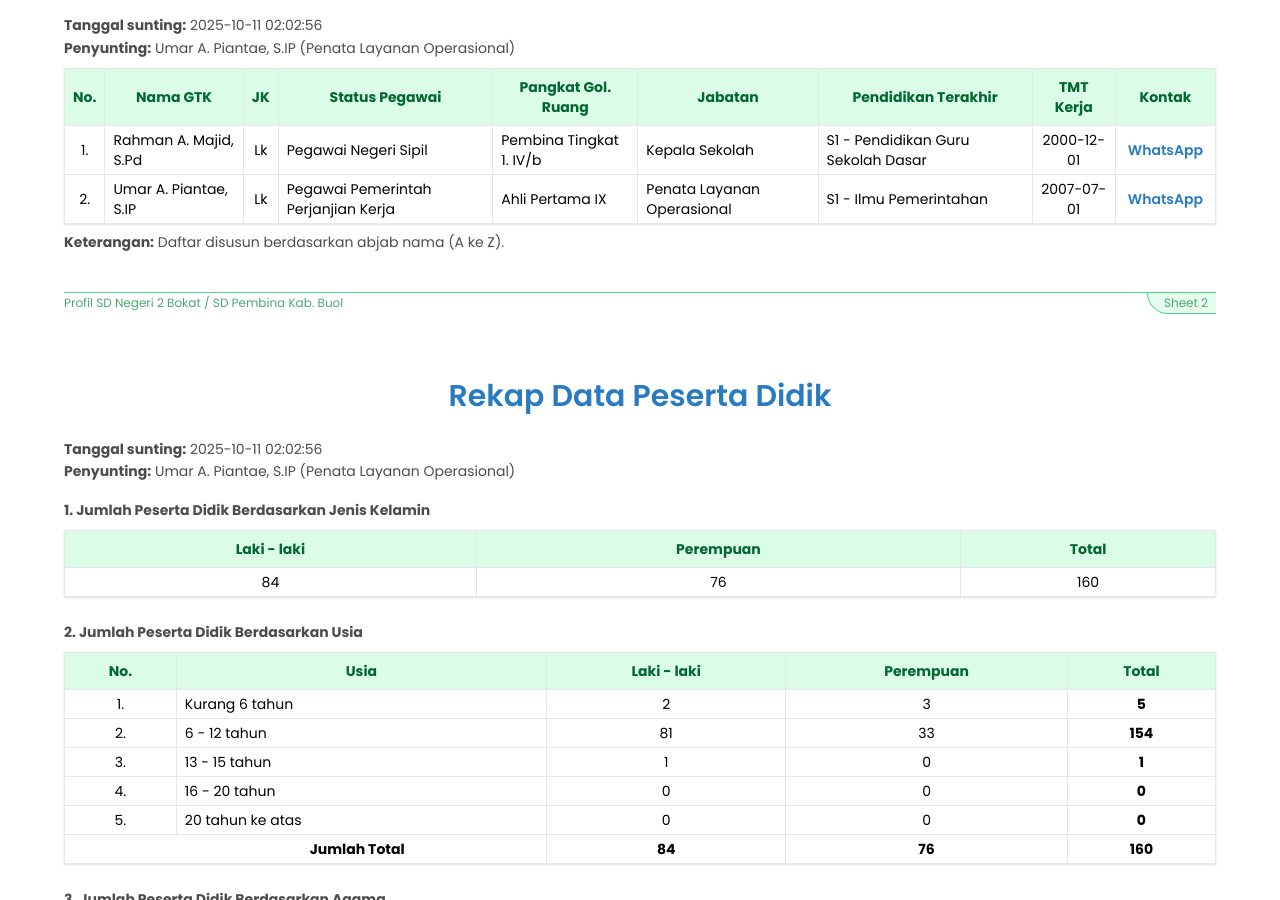
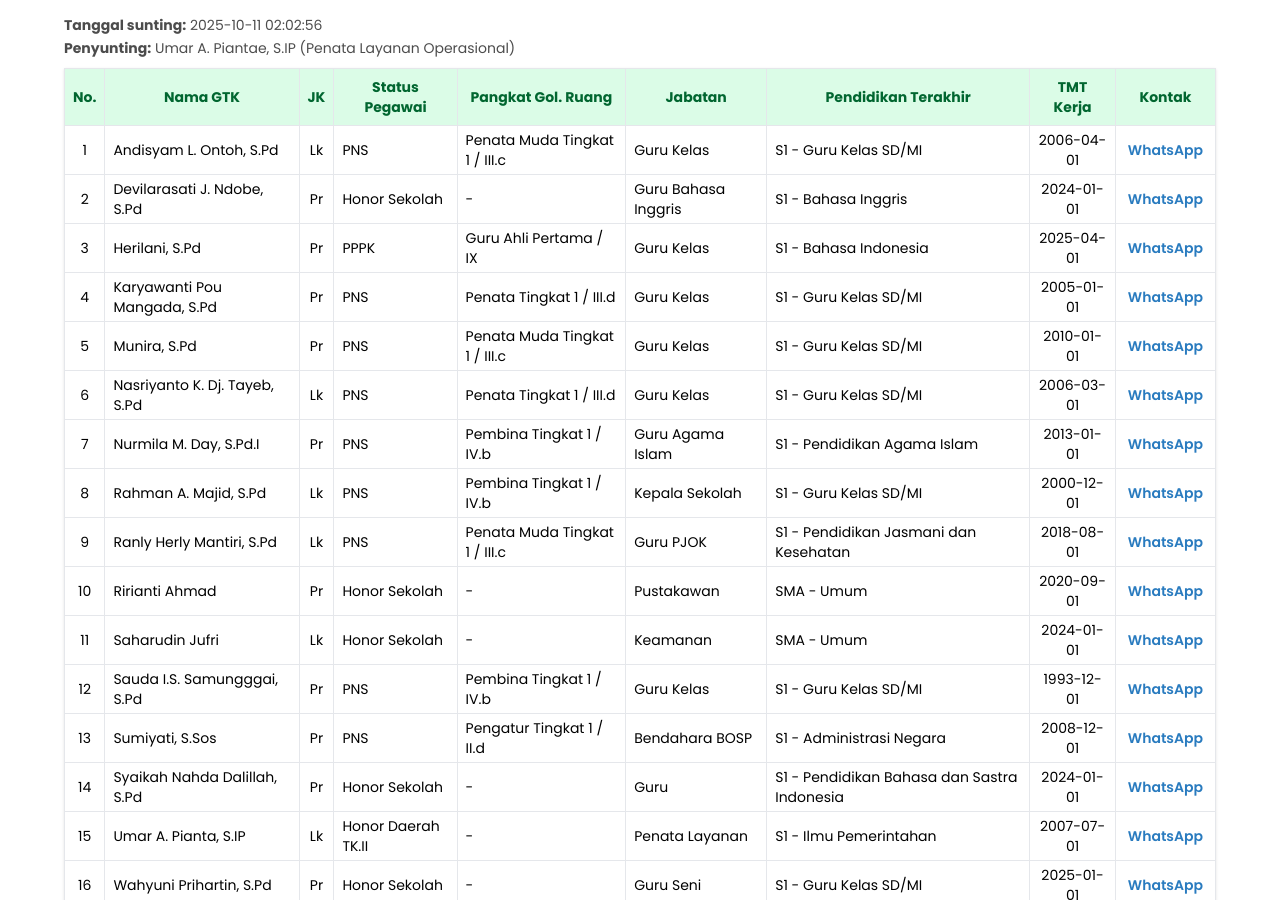
Before and after one commit to sdn2bokat/lanpeg, a Next.js app: page /tentang in a window 1280 px wide. Shown: the part 1900-2800 px from the top of the page. Built offline with nearby package versions, Linux system fonts and the light colour scheme.

Commit message:
Menambahkan api route YouTube dan revisi tampilan

```diff
--- /dev/null
+++ b/src/app/api/latest-youtube/route.ts
@@ -0,0 +1,13 @@
+import { NextResponse } from "next/server";
+
+export async function GET() {
+  try {
+    const res = await fetch(
+      "https://www.youtube.com/feeds/videos.xml?channel_id=UCgKG1VWZmZabSnBrjqdyZfQ"
+    );
+    const xml = await res.text();
+    return NextResponse.json({ xml });
+  } catch (error) {
+    return NextResponse.json({ error: "Gagal mengambil feed" }, { status: 500 });
+  }
+}
--- a/src/app/components/Home/Tentang/DataGTK/index.tsx
+++ b/src/app/components/Home/Tentang/DataGTK/index.tsx
@@ -3,7 +3,196 @@
 import { useState } from "react";
 
 const DataGTK = () => {
-    const [expanded, setExpanded] = useState(false);
+     const data = [
+  {
+    no: 1,
+    nama: "Andisyam L. Ontoh, S.Pd",
+    jk: "Lk",
+    statusPegawai: "PNS",
+    pangkat: "Penata Muda Tingkat 1 / III.c",
+    jabatan: "Guru Kelas",
+    pendidikan: "S1 - Guru Kelas SD/MI",
+    tmtKerja: "2006-04-01",
+    kontak: "/page/maintenance",
+  },
+  {
+    no: 2,
+    nama: "Devilarasati J. Ndobe, S.Pd",
+    jk: "Pr",
+    statusPegawai: "Honor Sekolah",
+    pangkat: "-",
+    jabatan: "Guru Bahasa Inggris",
+    pendidikan: "S1 - Bahasa Inggris",
+    tmtKerja: "2024-01-01",
+    kontak: "/page/maintenance",
+  },
+  {
+    no: 3,
+    nama: "Herilani, S.Pd",
+    jk: "Pr",
+    statusPegawai: "PPPK",
+    pangkat: "Guru Ahli Pertama / IX",
+    jabatan: "Guru Kelas",
+    pendidikan: "S1 - Bahasa Indonesia",
+    tmtKerja: "2025-04-01",
+    kontak: "/page/maintenance",
+  },
+  {
+    no: 4,
+    nama: "Karyawanti Pou Mangada, S.Pd",
+    jk: "Pr",
+    statusPegawai: "PNS",
+    pangkat: "Penata Tingkat 1 / III.d",
+    jabatan: "Guru Kelas",
+    pendidikan: "S1 - Guru Kelas SD/MI",
+    tmtKerja: "2005-01-01",
+    kontak: "/page/maintenance",
+  },
+  {
+    no: 5,
+    nama: "Munira, S.Pd",
+    jk: "Pr",
+    statusPegawai: "PNS",
+    pangkat: "Penata Muda Tingkat 1 / III.c",
+    jabatan: "Guru Kelas",
+    pendidikan: "S1 - Guru Kelas SD/MI",
+    tmtKerja: "2010-01-01",
+    kontak: "/page/maintenance",
+  },
+  {
+    no: 6,
+    nama: "Nasriyanto K. Dj. Tayeb, S.Pd",
+    jk: "Lk",
+    statusPegawai: "PNS",
+    pangkat: "Penata Tingkat 1 / III.d",
+    jabatan: "Guru Kelas",
+    pendidikan: "S1 - Guru Kelas SD/MI",
+    tmtKerja: "2006-03-01",
+    kontak: "/page/maintenance",
+  },
+  {
+    no: 7,
+    nama: "Nurmila M. Day, S.Pd.I",
+    jk: "Pr",
+    statusPegawai: "PNS",
+    pangkat: "Pembina Tingkat 1 / IV.b",
+    jabatan: "Guru Agama Islam",
+    pendidikan: "S1 - Pendidikan Agama Islam",
+    tmtKerja: "2013-01-01",
+    kontak: "/page/maintenance",
+  },
+  {
+    no: 8,
+    nama: "Rahman A. Majid, S.Pd",
+    jk: "Lk",
+    statusPegawai: "PNS",
+    pangkat: "Pembina Tingkat 1 / IV.b",
+    jabatan: "Kepala Sekolah",
+    pendidikan: "S1 - Guru Kelas SD/MI",
+    tmtKerja: "2000-12-01",
+    kontak: "/page/maintenance",
+  },
+  {
+    no: 9,
+    nama: "Ranly Herly Mantiri, S.Pd",
+    jk: "Lk",
+    statusPegawai: "PNS",
+    pangkat: "Penata Muda Tingkat 1 / III.c",
+    jabatan: "Guru PJOK",
+    pendidikan: "S1 - Pendidikan Jasmani dan Kesehatan",
+    tmtKerja: "2018-08-01",
+    kontak: "/page/maintenance",
+  },
+  {
+    no: 10,
+    nama: "Ririanti Ahmad",
+    jk: "Pr",
+    statusPegawai: "Honor Sekolah",
+    pangkat: "-",
+    jabatan: "Pustakawan",
+    pendidikan: "SMA - Umum",
+    tmtKerja: "2020-09-01",
+    kontak: "/page/maintenance",
+  },
+  {
+    no: 11,
+    nama: "Saharudin Jufri",
+    jk: "Lk",
+    statusPegawai: "Honor Sekolah",
+    pangkat: "-",
+    jabatan: "Keamanan",
+    pendidikan: "SMA - Umum",
+    tmtKerja: "2024-01-01",
+    kontak: "/page/maintenance",
+  },
+  {
+    no: 12,
+    nama: "Sauda I.S. Samungggai, S.Pd",
+    jk: "Pr",
+    statusPegawai: "PNS",
+    pangkat: "Pembina Tingkat 1 / IV.b",
+    jabatan: "Guru Kelas",
+    pendidikan: "S1 - Guru Kelas SD/MI",
+    tmtKerja: "1993-12-01",
+    kontak: "/page/maintenance",
+  },
+  {
+    no: 13,
+    nama: "Sumiyati, S.Sos",
+    jk: "Pr",
+    statusPegawai: "PNS",
+    pangkat: "Pengatur Tingkat 1 / II.d",
+    jabatan: "Bendahara BOSP",
+    pendidikan: "S1 - Administrasi Negara",
+    tmtKerja: "2008-12-01",
+    kontak: "/page/maintenance",
+  },
+  {
+    no: 14,
+    nama: "Syaikah Nahda Dalillah, S.Pd",
+    jk: "Pr",
+    statusPegawai: "Honor Sekolah",
+    pangkat: "-",
+    jabatan: "Guru",
+    pendidikan: "S1 - Pendidikan Bahasa dan Sastra Indonesia",
+    tmtKerja: "2024-01-01",
+    kontak: "/page/maintenance",
+  },
+  {
+    no: 15,
+    nama: "Umar A. Pianta, S.IP",
+    jk: "Lk",
+    statusPegawai: "Honor Daerah TK.II",
+    pangkat: "-",
+    jabatan: "Penata Layanan",
+    pendidikan: "S1 - Ilmu Pemerintahan",
+    tmtKerja: "2007-07-01",
+    kontak: "/page/maintenance",
+  },
+  {
+    no: 16,
+    nama: "Wahyuni Prihartin, S.Pd",
+    jk: "Pr",
+    statusPegawai: "Honor Sekolah",
+    pangkat: "-",
+    jabatan: "Guru Seni",
+    pendidikan: "S1 - Guru Kelas SD/MI",
+    tmtKerja: "2025-01-01",
+    kontak: "/page/maintenance",
+  },
+  {
+    no: 17,
+    nama: "Wiwin Mahmud, S.Pd",
+    jk: "Pr",
+    statusPegawai: "PPPK",
+    pangkat: "Guru Ahli Pertama / IX",
+    jabatan: "Guru Kelas",
+    pendidikan: "S1 - Guru Kelas SD/MI",
+    tmtKerja: "2023-06-01",
+    kontak: "/page/maintenance",
+  },
+];
+
   return (
     <section className='scroll-mt-[130px]' id='dgtk'>
       <div className='container'>
@@ -31,28 +220,19 @@ const DataGTK = () => {
         </tr>
       </thead>
       <tbody>
+        {data.map((d) => (
         <tr className="bg-white hover:bg-green-50">
-          <td className="px-2 py-1 border text-center">1.</td>
-          <td className="px-2 py-1 border">Rahman A. Majid, S.Pd</td>
-          <td className="px-2 py-1 border text-center">Lk</td>
-          <td className="px-2 py-1 border">Pegawai Negeri Sipil</td>
-          <td className="px-2 py-1 border">Pembina Tingkat 1. IV/b</td>
-          <td className="px-2 py-1 border">Kepala Sekolah</td>
-          <td className="px-2 py-1 border">S1 - Pendidikan Guru Sekolah Dasar</td>
-          <td className="px-2 py-1 border text-center">2000-12-01</td>
-          <td className="px-3 py-1 border text-center text-midnight_text font-semibold hover:cursor-pointer hover:underline hover:text-blue-500 focus:outline-none"><a href="/page/maintenance" target="_blank">WhatsApp</a></td>
+          <td className="px-2 py-1 border text-center">{d.no}</td>
+          <td className="px-2 py-1 border">{d.nama}</td>
+          <td className="px-2 py-1 border text-center">{d.jk}</td>
+          <td className="px-2 py-1 border">{d.statusPegawai}</td>
+          <td className="px-2 py-1 border">{d.pangkat}</td>
+          <td className="px-2 py-1 border">{d.jabatan}</td>
+          <td className="px-2 py-1 border">{d.pendidikan}</td>
+          <td className="px-2 py-1 border text-center">{d.tmtKerja}</td>
+          <td className="px-3 py-1 border text-center text-midnight_text font-semibold hover:cursor-pointer hover:underline hover:text-blue-500 focus:outline-none"><a href={d.kontak} target="_blank">WhatsApp</a></td>
         </tr>
-        <tr className="bg-white hover:bg-green-50">
-          <td className="px-2 py-1 border text-center">2.</td>
-          <td className="px-2 py-1 border">Umar A. Piantae, S.IP</td>
-          <td className="px-2 py-1 border text-center">Lk</td>
-          <td className="px-2 py-1 border">Pegawai Pemerintah Perjanjian Kerja</td>
-          <td className="px-2 py-1 border">Ahli Pertama IX</td>
-          <td className="px-2 py-1 border">Penata Layanan Operasional</td>
-          <td className="px-2 py-1 border">S1 - Ilmu Pemerintahan</td>
-          <td className="px-2 py-1 border text-center">2007-07-01</td>
-          <td className="px-3 py-1 border text-center text-midnight_text font-semibold hover:cursor-pointer hover:underline hover:text-blue-500 focus:outline-none"><a href="/page/maintenance" target="_blank">WhatsApp</a></td>
-        </tr>
+        ))}
       </tbody>
       </table>
       </div>
--- a/src/app/components/Layout/Footer/index.tsx
+++ b/src/app/components/Layout/Footer/index.tsx
@@ -76,16 +76,16 @@ const Footer = () => {
               Hak Cipta
             </Link> SD Negeri 2 Bokat/ SD Pembina Kab. Buol &copy; 2025-{new Date().getFullYear()}. {' '}
           </h4>
-          <div className='flex gap-5  justify-center items-center md:justify-start'>
+          <div className='flex gap-5 justify-center items-center md:justify-start'>
             <h4 className='text-md font-normal text-white/90 hover:text-[#FFD60A]'>
               <Link href='/page/peta-sekolah'>
                 Peta Sekolah
               </Link>
             </h4>
             <div className='h-5 bg-white opacity-90 w-0.5'></div>
-            <h4 className='text-md font-normal text-white/90 hover:text-[#FFD60A]'>
+            <h4 className='text-md font-normal'>
               <p
-        className="cursor-pointer"
+        className="cursor-pointer text-white/90 hover:text-[#FFD60A]"
         onClick={() => setIsOpen(true)}
       >
         Call Center
--- a/src/app/components/Layout/Header/Logos/index.tsx
+++ b/src/app/components/Layout/Header/Logos/index.tsx
@@ -7,7 +7,7 @@ interface LogosProps {
 const Logos: React.FC<LogosProps> = ({ variant = "white" }) => {
   return (
       <Image
-        src={variant === "colored" ? "/images/logo/logo-b.png" : "/images/logo/logo-w.png"}
+        src={variant === "colored" ? "/images/logo/logo-b.png" : "/images/logo/logo-head.svg"}
         alt='logo'
         width={219}   // ukuran maksimum (untuk SEO dan layout)
         height={50}   // ukuran maksimum
--- a/src/app/tentang/page.tsx
+++ b/src/app/tentang/page.tsx
@@ -15,7 +15,7 @@ export const metadata: Metadata = {
 export default function Tentang() {
   return (
     <div className="pt-[72px]">
-      <div className="sticky top-[72px] z-30 bg-white">
+      <div className="sticky top-[69px] z-30 bg-midnight_text">
         <SearchSection />
       </div>
 
```
Also changed, not shown: src/app/components/Home/GaleriandYoutube/index.tsx (+7 -10 lines), src/app/components/Home/Tentang/Pencarian/index.tsx (+4 -5 lines), src/app/components/LatesYouTubeVideo/index.tsx (added, +47 -0 lines), src/app/components/Popup/CallModalDynamicWave.tsx (+52 -15 lines), public/images/logo/logo-head.svg (added), src/app/components/Home/Tentang/Rombel/index.tsx (line endings or trailing spaces).
